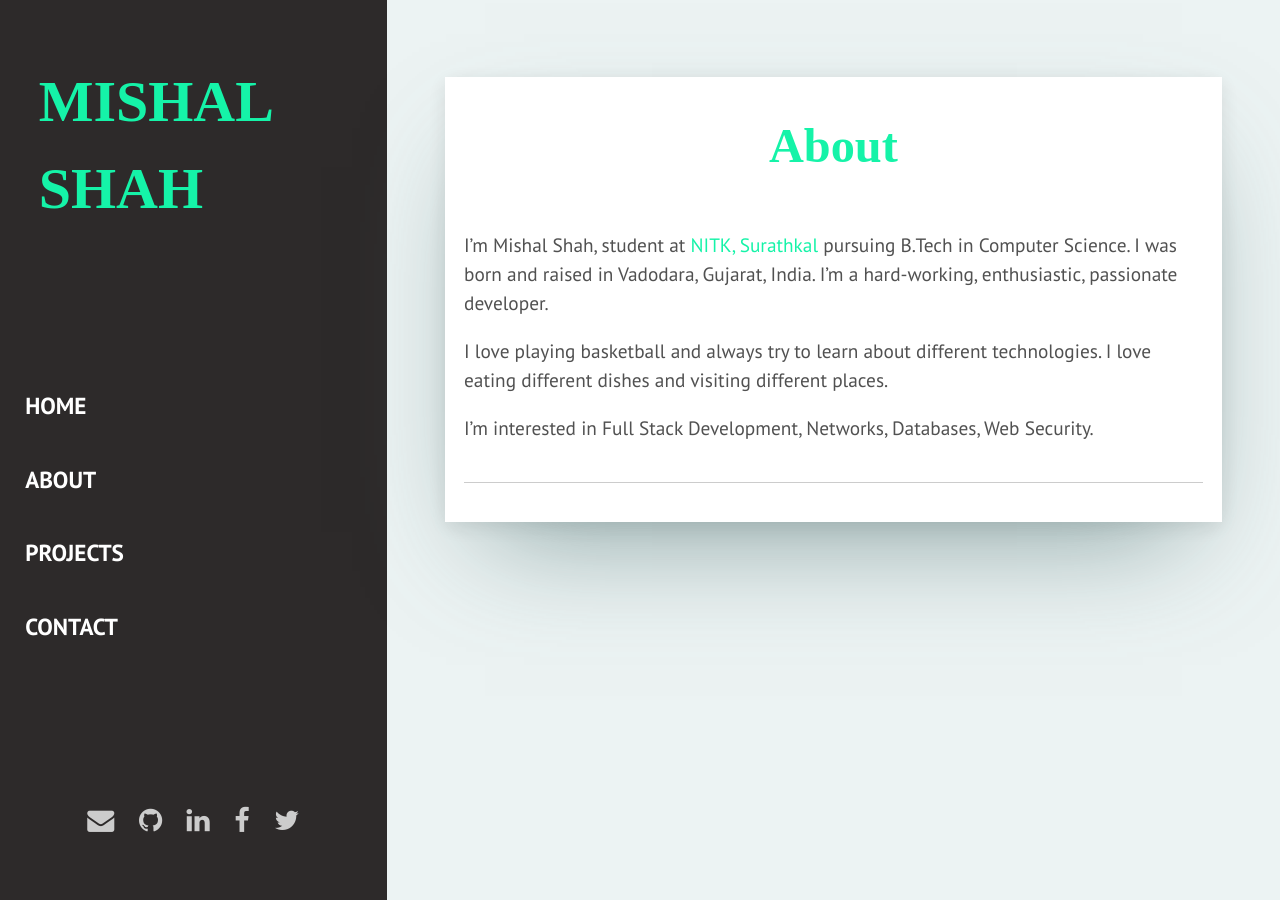
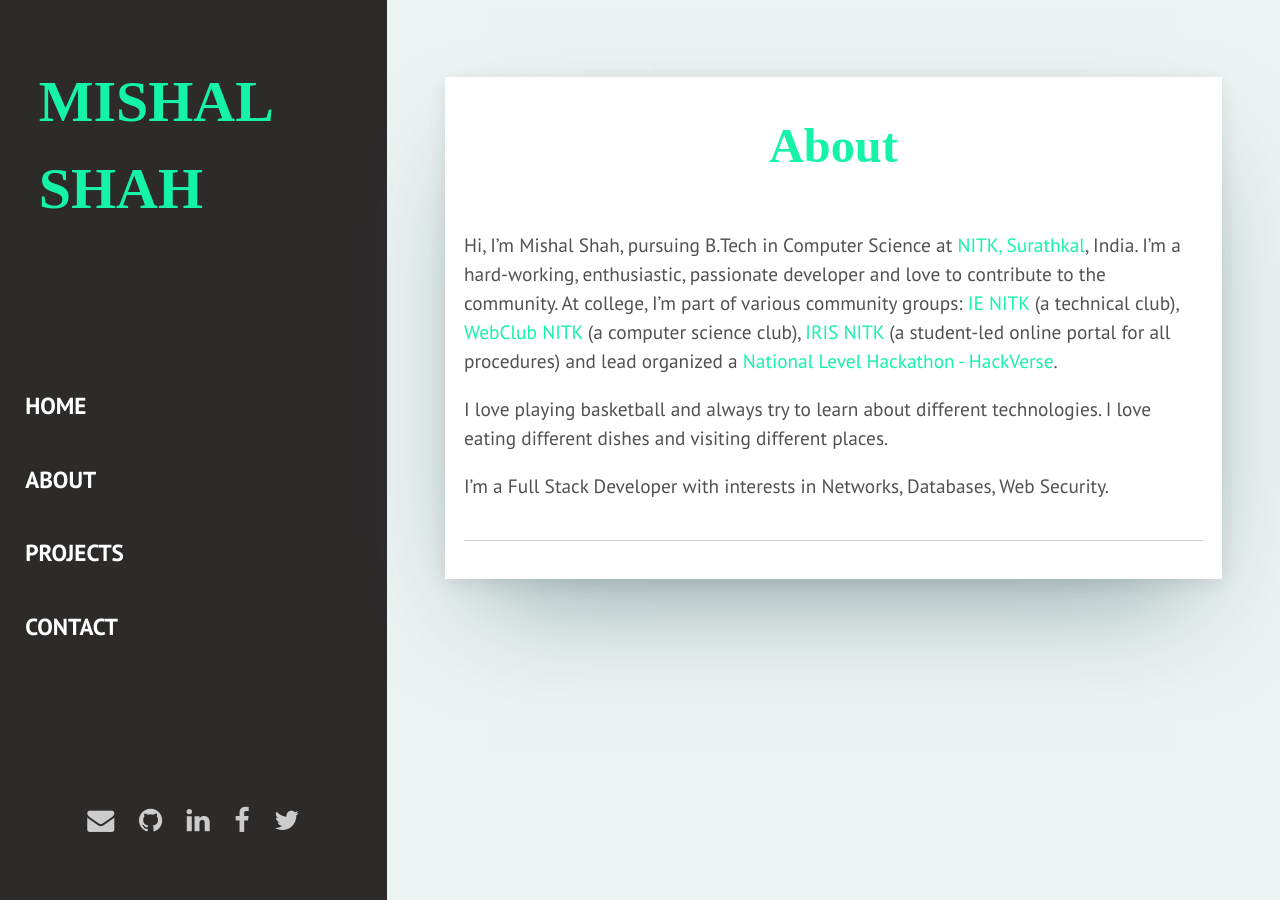
Before and after one commit to mishal23/jekyll-blog, a Jekyll site: the page built from _pages/about.html, in a window 1280 px wide. Built offline with Jekyll 4.4.1, drawn with Linux system fonts in a browser that asks for light colours; some web fonts are replaced; comment, search, counter and statistics services are not loaded.

Commit message:
update about page

```diff
--- a/_pages/about.html
+++ b/_pages/about.html
@@ -4,8 +4,8 @@ title: About
 permalink: /about/
 ---
 
-I'm Mishal Shah, student at <a href="http://nitk.ac.in">NITK, Surathkal</a> pursuing B.Tech in Computer Science. I was born and raised in Vadodara, Gujarat, India. I'm a hard-working, enthusiastic, passionate developer.
+Hi, I'm Mishal Shah, pursuing B.Tech in Computer Science at <a href="http://nitk.ac.in">NITK, Surathkal</a>, India. I'm a hard-working, enthusiastic, passionate developer and love to contribute to the community. At college, I'm part of various community groups: <a href="https://ie.nitk.ac.in" target="_blank">IE NITK</a> (a technical club), <a href="https://webclub.nitk.ac.in/" target="_blank">WebClub NITK</a> (a computer science club), <a href="https://iris.nitk.ac.in/" target="_blank">IRIS NITK</a> (a student-led online portal for all procedures) and lead organized a <a href="https://hackverse.nitk.ac.in/" target="_blank">National Level Hackathon - HackVerse</a>.
 
 I love playing basketball and always try to learn about different technologies. I love eating different dishes and visiting different places.
 
-I'm interested in Full Stack Development, Networks, Databases, Web Security.
+I'm a Full Stack Developer with interests in Networks, Databases, Web Security.
```
Also changed, not shown: 3 other files.
